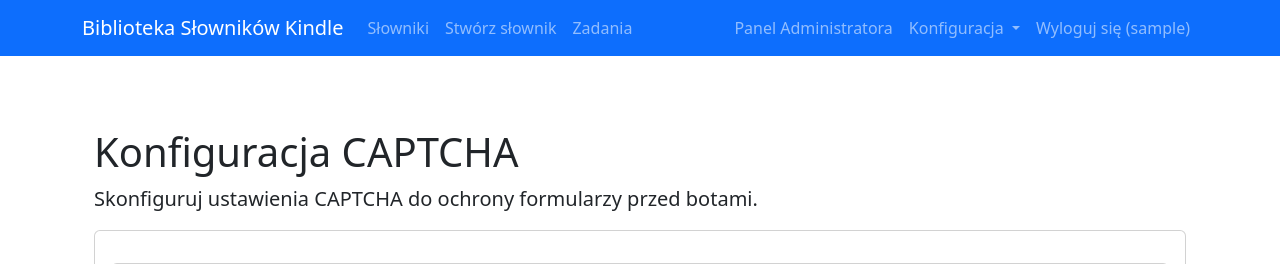
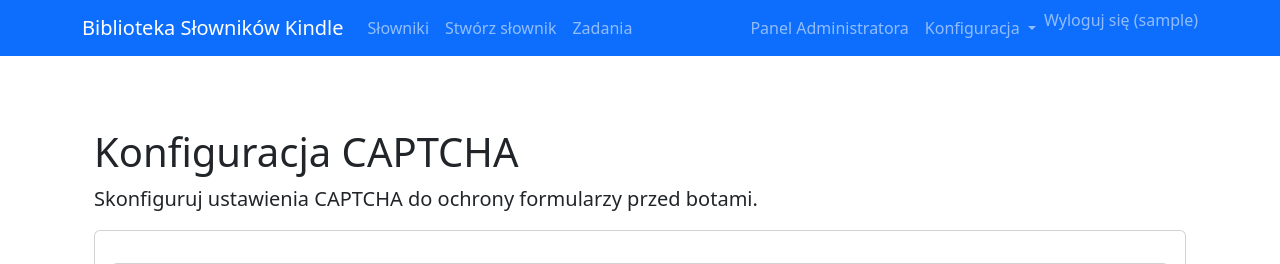
Before and after one commit to MarekWo/kindle_dict, a Django app: page /dictionary/config/captcha/ in a window 1280 px wide. Shown: the top 264 px of the page. Run offline with Django 4.2, Linux system fonts and the light colour scheme; the visitor is signed in with stand-in values (Sample User, id 1); data that the repository does not hold is empty; parts of the project's set-up code (start-up, migrations or seed data) failed here and were passed over.

Commit message:
Switch navbar logout to a POST form
Django 5.0 dropped GET support for LogoutView, so the previous
<a href> link started returning 405 Method Not Allowed after the
upgrade to 5.2. Replace the link with a small inline POST form
carrying the CSRF token; styled so it still looks like a navbar entry.

Co-Authored-By: Claude Opus 4.7 <noreply@anthropic.com>

```diff
--- a/src/templates/includes/header.html
+++ b/src/templates/includes/header.html
@@ -72,7 +72,10 @@
 
                                         {% if user.is_authenticated %}
                                         <li class="nav-item">
-                                            <a class="nav-link" href="{% url 'logout' %}">Wyloguj się ({{ user.username }})</a>
+                                            <form method="post" action="{% url 'logout' %}" class="d-inline">
+                                                {% csrf_token %}
+                                                <button type="submit" class="nav-link btn btn-link p-0 border-0 align-baseline" style="text-decoration: none;">Wyloguj się ({{ user.username }})</button>
+                                            </form>
                                         </li>
                                         {% else %}
                                         <li class="nav-item">
```
